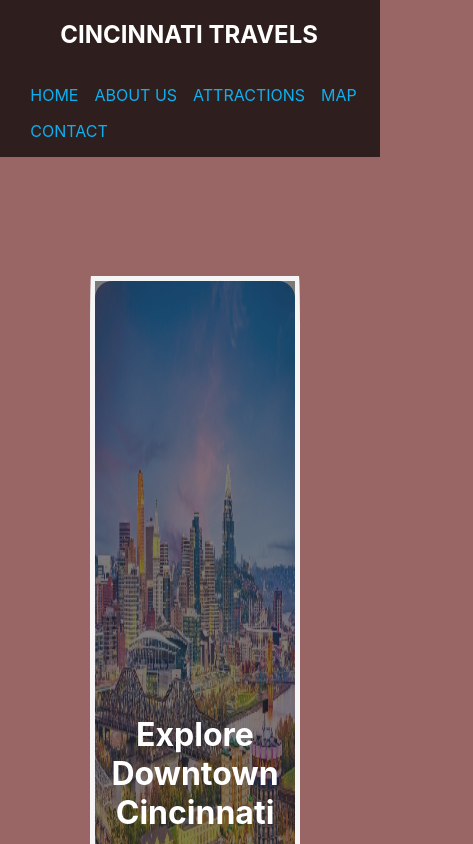
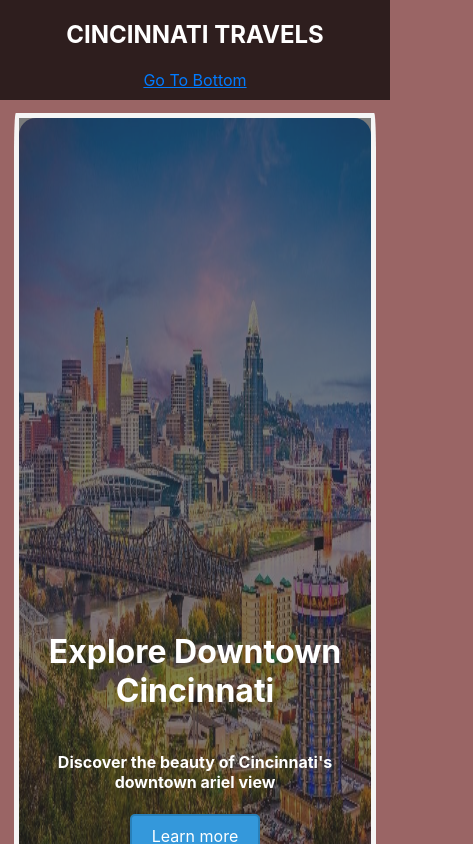
Before and after one commit to BenjaminMcQueen/capstone, a React (Create React App) app: page / in a window 390 px wide. Shown: the top 844 px of the page, 473 px wide, since content can reach past the window. Built offline with nearby package versions, Linux system fonts and the light colour scheme; some icons are missing.

Commit message:
Wrapping up for 9-12-23

```diff
--- a/src/App.css
+++ b/src/App.css
@@ -4,19 +4,6 @@
   background-color: whitesmoke;
   border-radius: 0.5%;
   padding: 5px;
-  /* margin-top: 10vh; */
-}
-
-@media (max-width: 810px) {
-  .App {
-    margin-top: 17vh;
-  }
-}
-
-@media (max-width: 655px) {
-  .App {
-    margin-top: 22vh;
-  }
 }
 
 /* Attractions CSS */
@@ -24,7 +11,7 @@
   display: flex;
   flex-wrap: wrap;
   border-radius: 5%;
-  width: 99%;
+  width: 100%;
   justify-content: center;
   margin-bottom: 5px;
 }
--- a/src/components/attractions/CreateAttraction.js
+++ b/src/components/attractions/CreateAttraction.js
@@ -50,10 +50,11 @@ class CreateAttraction extends Component {
                 this.setState({ zipcode: e.target.value });
                 break;
             case 'indoors':
-                this.setState({ indoors: e.target.value });
+                this.setState({ indoors: e.target.checked });
                 break;
             case 'childFriendly':
-                this.setState({ childFriendly: e.target.value });
+                this.setState({ childFriendly: e.target.checked });
+                break;
             default:
                 console.log('unrecognized case: ', e.target.id);
         }
--- a/src/components/attractions/EditAttraction.js
+++ b/src/components/attractions/EditAttraction.js
@@ -49,10 +49,10 @@ class EditAttraction extends Component {
                 this.setState({ zipcode: e.target.value });
                 break;
             case 'indoors':
-                this.setState({ indoors: e.target.value });
+                this.setState({ indoors: e.target.checked });
                 break;
             case 'childFriendly':
-                this.setState({ childFriendly: e.target.value });
+                this.setState({ childFriendly: e.target.checked });
                 break;
             default:
                 console.log('unrecognized case: ', e.target.id);
--- a/src/components/home/Section1.jsx
+++ b/src/components/home/Section1.jsx
@@ -10,11 +10,8 @@ const Section1 = () => {
         <div className="overlay">
           <h1 className="explore">Explore Downtown Cincinnati</h1>
           <h4>Discover the beauty of Cincinnati's downtown ariel view</h4>
-          <div class="anchor-box">
-            <a
-              href="https://www.google.com/search?q=cincinnati+visit&oq=cincinnati+visit&aqs=chrome..69i57j69i64j69i60.4333j0j4&sourceid=chrome&ie=UTF-8#ip=1"
-              target="_blank"
-            >
+          <div className="anchor-box">
+            <a href="https://www.google.com/search?q=cincinnati+visit&oq=cincinnati+visit&aqs=chrome..69i57j69i64j69i60.4333j0j4&sourceid=chrome&ie=UTF-8#ip=1" target="_blank" rel="noreferrer">
               Learn more
             </a>
           </div>
--- a/src/components/home/Section2/Culture.jsx
+++ b/src/components/home/Section2/Culture.jsx
@@ -12,7 +12,7 @@ const Culture = () => {
                             From its historic neighborhoods to modern galleries, Cincinnati's cultural journey is a captivating tapestry of tradition and innovation. Stroll through the Over-the-Rhine district, where cobblestone streets whisper stories of immigrant roots, and intricate architecture showcases the city's past. Art enthusiasts find their haven at the Cincinnati Art Museum, where masterpieces from around the world create a dialogue across centuries. But Cincinnati doesn't merely honor the past; it embraces the present with dynamic galleries and creative spaces that pulse with contemporary energy. As the city evolves, its cultural scene dances between timeless charm and avant-garde expression, an ever-changing melody that reflects Cincinnati's passion for both heritage and exploration.
                         </p>
                     </div>
-                    <img class="home-img" src={cincinnatimusichall} alt="cincinnati culture" />
+                    <img className="home-img" src={cincinnatimusichall} alt="cincinnati culture" />
                 </div>
             </div>
         </div>
--- a/src/components/partials/Footer.js
+++ b/src/components/partials/Footer.js
@@ -2,7 +2,7 @@ import React from 'react';
 
 const Footer = () => {
     return (
-        <footer>
+        <footer id='footer'>
             <div className="anchors">
                 <a className="anchors-footer" href="/home">
                     Home
--- a/src/components/partials/Header.js
+++ b/src/components/partials/Header.js
@@ -25,6 +25,9 @@ function Header() {
             <Link to="/contact">Contact</Link>
           </li>
         </ul>
+        <div className="Move-To-Footer-Container">
+          <a id="Move-To-Footer" href="#footer"> Go To Bottom </a>
+        </div>
       </nav>
     </header>
   );
--- a/src/index.css
+++ b/src/index.css
@@ -7,9 +7,9 @@ body {
   -webkit-font-smoothing: antialiased;
   -moz-osx-font-smoothing: grayscale;
   max-width: 100vw;
-  /* margin: 2.5vw; */
-  margin: 50px;
-  padding: 40px;
+  /* margin: 2.5vw;
+  margin: 50px; */
+  padding: 5px 1.5vw 5px 1.5vw;
   /* margin-top: 74px; */
   /* align-content: center; */
 }
@@ -20,17 +20,27 @@ code {
 }
 
 /* Navbar/Header.css */
+:root{
+  --navbar-height: 100px;
+}
+
+@media (max-width: 265px){
+  :root{
+    --navbar-height: 150px;
+  }
+}
+
 .nav-header{
-  margin-top: 7rem;
+  margin-bottom: var(--navbar-height);
 }
 
 .navbar {
   display: flex;
   flex-wrap: wrap;
-  justify-content: space-between;
+  justify-content: space-around;
   align-items: center;
   width: 100%;
-
+  height: var(--navbar-height);
   background: rgba(0, 0, 0, 0.7);
   position: fixed;
   top: 0px;
@@ -44,16 +54,33 @@ code {
   color: white;
   text-transform: uppercase;
   /* padding-left: 10px; */
-  margin-left: 2vw;
 }
 
 .nav-links {
-  margin-right: 2vw;
   list-style: none;
   display: flex;
   flex-wrap: wrap;
   gap: 1rem;
   color: white;
+}
+
+#Move-To-Footer{
+  display: none;
+}
+
+@media (max-width: 700px)
+{
+  .nav-links{
+    display: none;
+  }
+
+  #Move-To-Footer{
+    display: flex;
+    width: 100vw;
+    justify-content: center;
+    color:#007bff;
+    margin-bottom: 10px;
+  }
 }
 
 .nav-links li a {
@@ -74,7 +101,6 @@ code {
   }
 
   .navbar {
-    margin-left: -2.5vw;
     justify-content: center;
   }
 }
@@ -83,6 +109,7 @@ code {
 .section1 {
   display: flex;
 }
+
 .img-container {
   position: relative;
   width: 100%;
@@ -90,6 +117,7 @@ code {
   /* margin-top: 30px; */
   border-radius: 5px;
 }
+
 .img {
   width: 100%;
   height: 90vh;
@@ -109,7 +137,7 @@ code {
   box-sizing: border-box;
   display: flex;
   flex-direction: column;
-  justify-content: end;
+  justify-content: flex-end;
   align-items: center;
 }
 .anchor-box {
```
